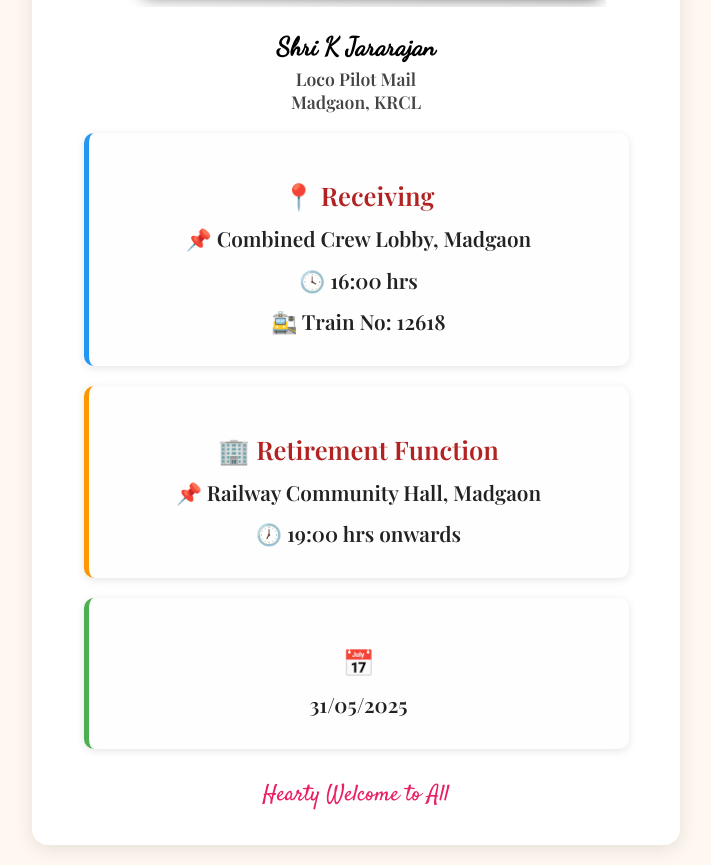
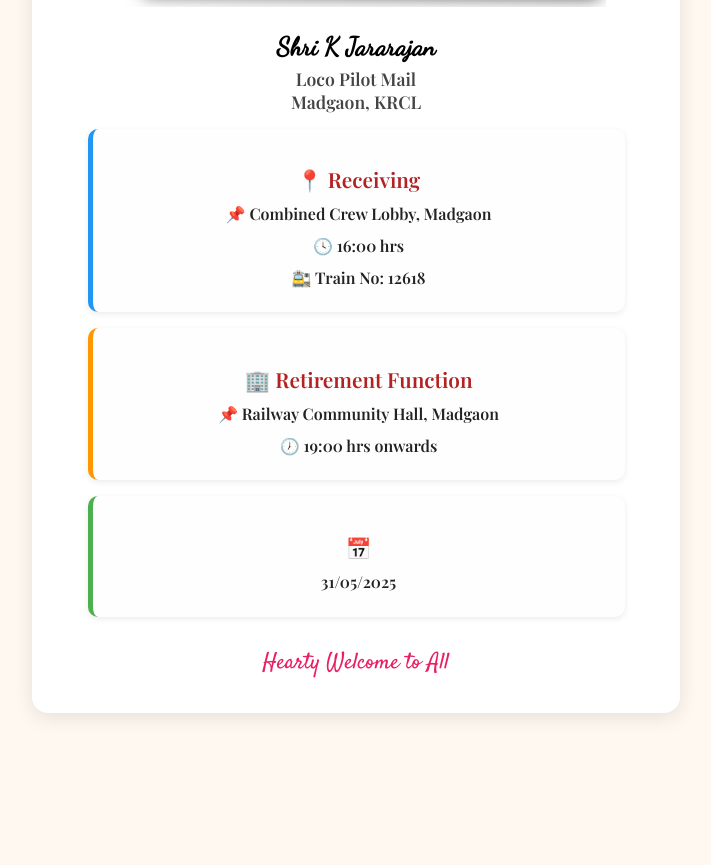
Before and after one commit to Crewlobbymadgaon/Retire-Invitation, a plain HTML site: page index.html in a window 1280 px wide. Shown: the part 860-1725 px from the top of the page, without its empty margins (284-995 px from the left). After the commit the page ends 1593 px from the top, so only its background shows below. Drawn offline with nearby package versions, Linux system fonts and the light colour scheme.

Commit message:
Update index.html

```diff
--- a/index.html
+++ b/index.html
@@ -81,25 +81,25 @@
 .event-box {
   background-color: #fefefe;
   color: #222;
-  padding: 20px;
+  padding: 16px;
   border-radius: 10px;
-  margin: 20px auto;
-  box-shadow: 0 2px 8px rgba(0, 0, 0, 0.1);
+  margin: 16px auto;
+  box-shadow: 0 2px 6px rgba(0, 0, 0, 0.08);
+  font-size: 1.1rem;
   text-align: center;
   max-width: 500px;
-  font-family: 'Playfair Display', serif;
 }
 
 .event-box h3 {
-  font-size: 1.6rem; /* Increased from 1.3rem */
-  margin-bottom: 10px;
+  font-size: 1.3rem;
+  margin-bottom: 8px;
   color: #b22222;
 }
 
 .event-box p {
-  margin: 8px 0;
+  margin: 6px 0;
   line-height: 1.6;
-  font-size: 1.3rem; /* Increased from 1rem */
+  font-size: 1rem;
 }
 
 .receiving-box {
@@ -112,10 +112,9 @@
 
 .date-box {
   border-left: 5px solid #4caf50;
-  font-size: 1.4rem;
+  font-size: 1.5rem;
   font-weight: bold;
 }
-
 
 
 
```
